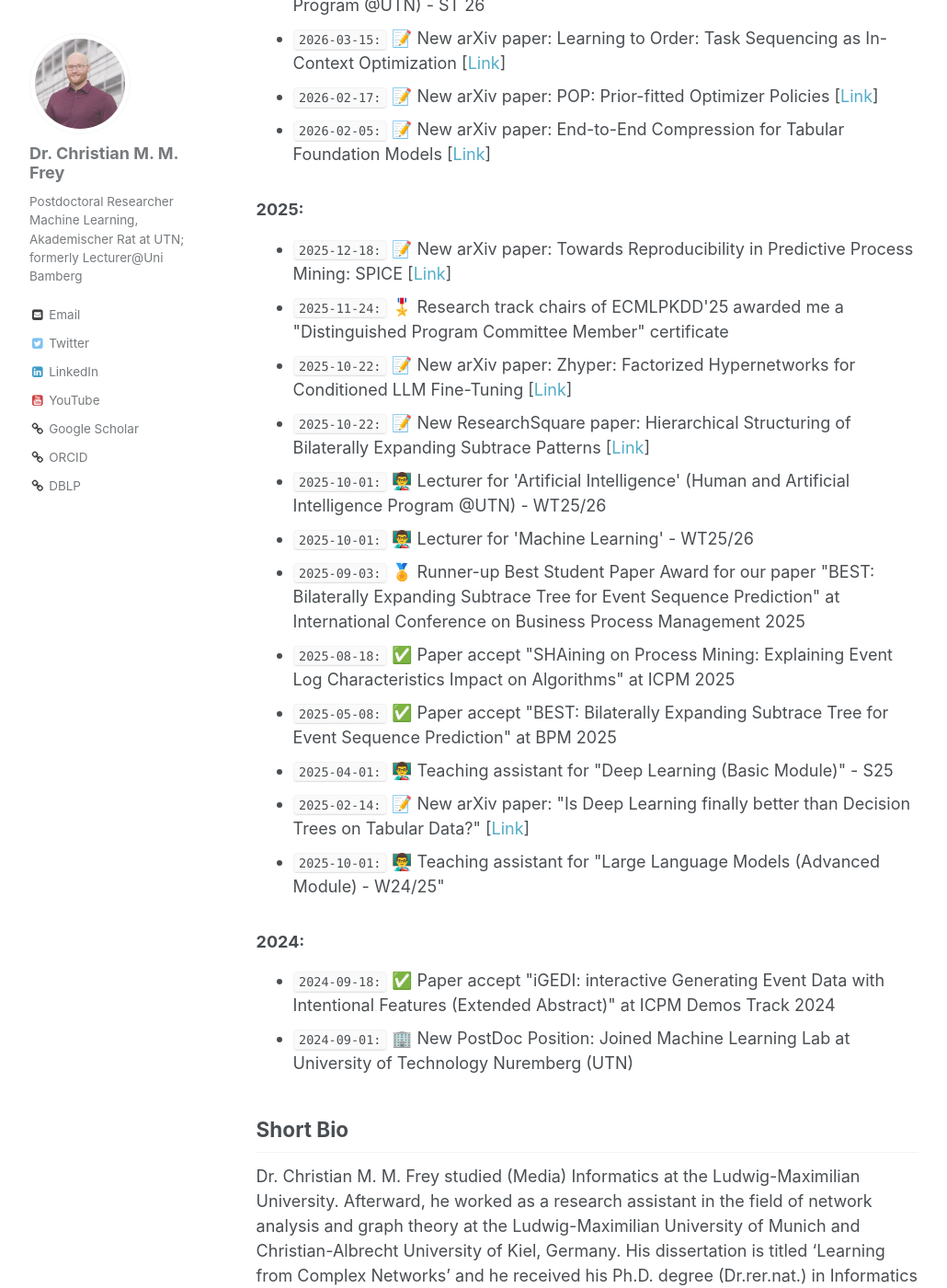
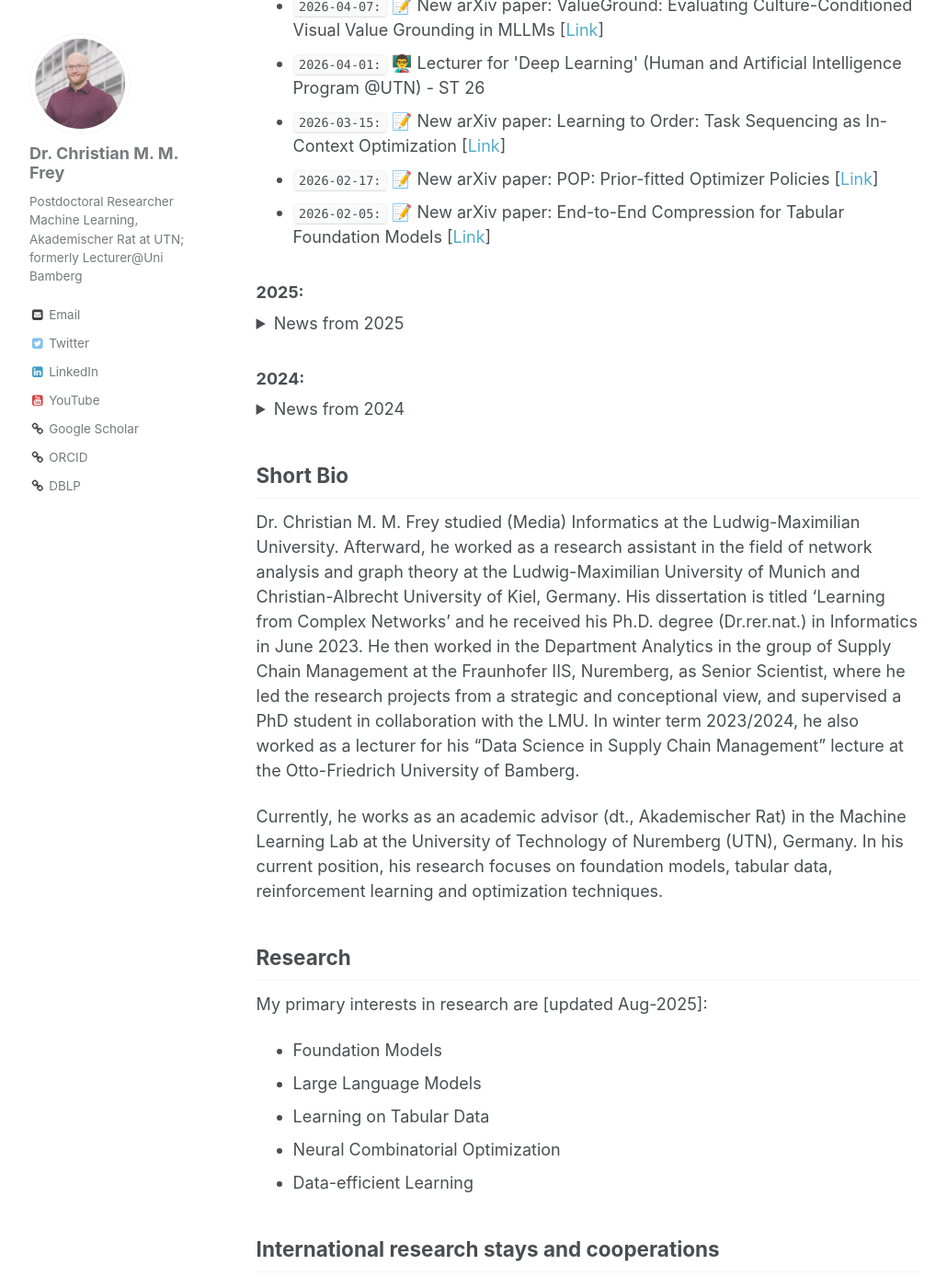
Before and after one commit to christianmaxmike/christianmaxmike.github.io, a Jekyll site: the page built from _pages/about.md, in a window 1280 px wide and 1400 px high, scrolled down 517 px. Shown: the whole window at 92% size, without its empty margins (26-1056 px from the left). Built offline with Jekyll 4.4.1, drawn with Linux system fonts in a browser that asks for light colours; some of the changed text lies outside the part shown.

```diff
--- a/_pages/about.md
+++ b/_pages/about.md
@@ -28,6 +29,8 @@ Visual Value Grounding in MLLMs [<a href="https://arxiv.org/pdf/2604.06484">Link
 </ul>
 
 ### 2025:
+<details>
+	<summary>News from 2025</summary>
 <ul>
 	<li><code>2025-12-18:</code> 📝 New arXiv paper: Towards Reproducibility in Predictive Process Mining: SPICE [<a href="https://arxiv.org/abs/2512.16715">Link</a>]</li>
 	<li><code>2025-11-24:</code> 🎖️ Research track chairs of ECMLPKDD'25 awarded me a "Distinguished Program Committee Member" certificate</li>
@@ -42,12 +45,16 @@ Visual Value Grounding in MLLMs [<a href="https://arxiv.org/pdf/2604.06484">Link
 	<li><code>2025-02-14:</code> 📝 New arXiv paper: "Is Deep Learning finally better than Decision Trees on Tabular Data?" [<a href="https://arxiv.org/abs/2402.03970">Link</a>]</li>
 	<li><code>2025-10-01:</code> 👨‍🏫 Teaching assistant for "Large Language Models (Advanced Module) - W24/25"</li>
 </ul>
+</details>
 
 ### 2024:
+<details>
+	<summary>News from 2024</summary>
 <ul>
 	<li><code>2024-09-18:</code> ✅ Paper accept "iGEDI: interactive Generating Event Data with Intentional Features (Extended Abstract)" at ICPM Demos Track 2024</li>
 	<li><code>2024-09-01:</code> 🏢 New PostDoc Position: Joined Machine Learning Lab at University of Technology Nuremberg (UTN)</li>
 </ul>
+</details>
 
 ## Short Bio
 
```
Also changed, not shown: other parts of _pages/about.md (+1 -0 lines).
